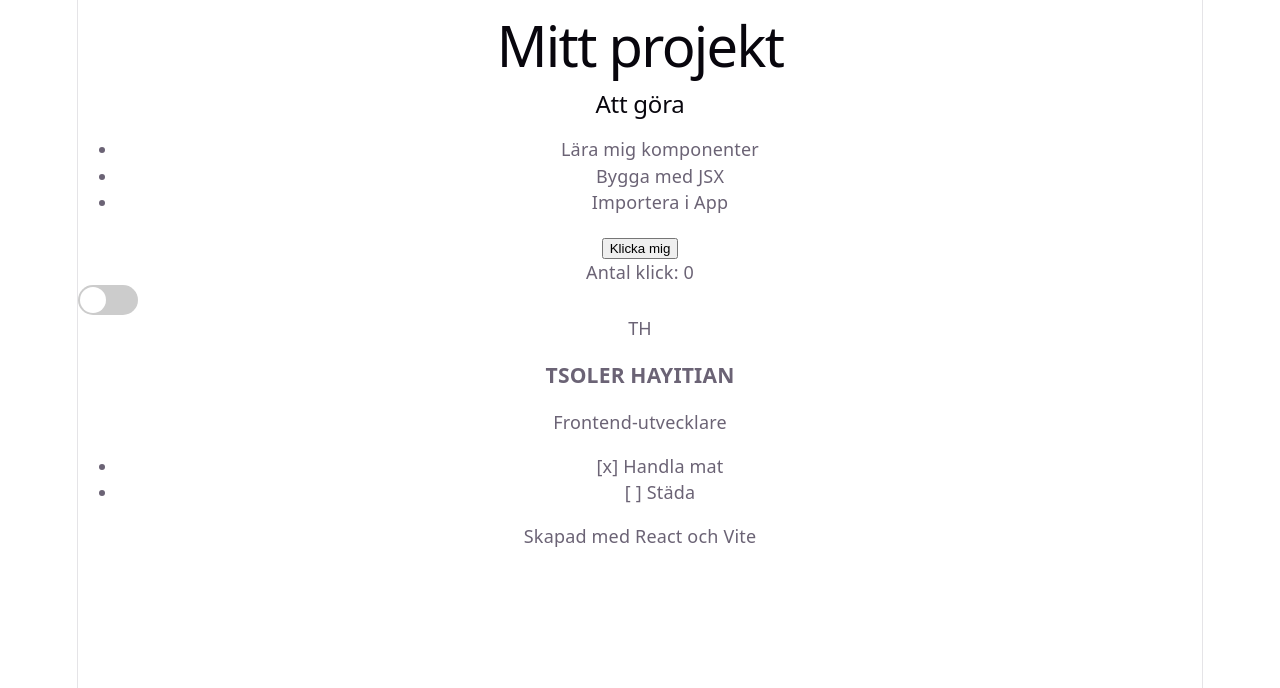
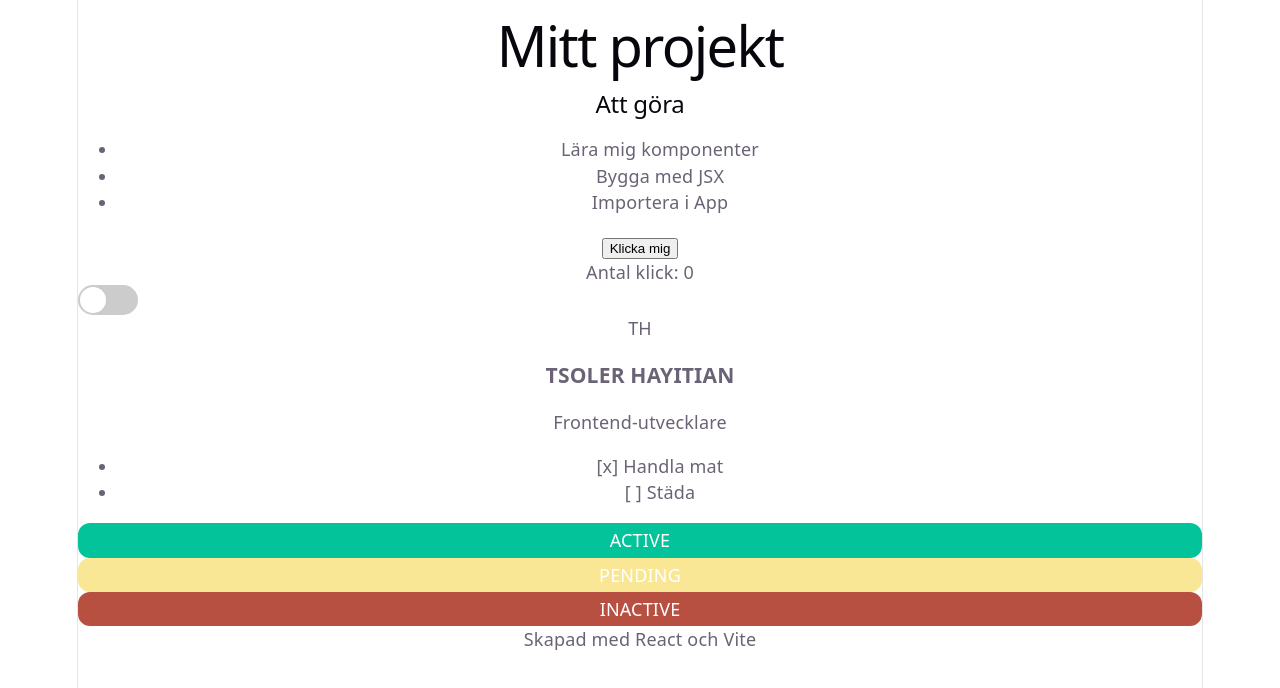
Before and after one commit to TSOLER89/test-vite, a React (Vite) app: page / in a window 1280 px wide. Shown: the top 688 px of the page. Built offline with nearby package versions, Linux system fonts and the light colour scheme.

Commit message:
Add StatusBadge component to display task status with color coding

```diff
--- a/src/App.jsx
+++ b/src/App.jsx
@@ -5,6 +5,8 @@ import ClickButton from './components/ClickButton'
 import ToggleSwitch from './components/ToggleSwitch'
 import ProfileCard from './components/ProfileCard'
 import TaskList from './components/TaskList'
+import StatusBadge from './components/StatusBadge'
+
 import './App.css'
 
 function App() {
@@ -25,6 +27,9 @@ function App() {
           { id: 2, text: "Städa", done: false },
         ]}
       />
+      <StatusBadge status="active" />
+      <StatusBadge status="pending" />
+      <StatusBadge status="inactive" />
       <Footer />
     </>
   )
--- /dev/null
+++ b/src/components/StatusBadge.jsx
@@ -0,0 +1,24 @@
+
+import React from 'react';
+
+function StatusBadge({ status }) {
+  const colors = {
+    active: "#02C39A",
+    pending: "#F9E795",
+    inactive: "#B85042",
+  };
+
+  return (
+    <span
+      style={{
+        background: colors[status],
+        padding: "4px 12px",
+        borderRadius: 12,
+        color: "white",
+      }}
+    >
+      {status.toUpperCase()}
+    </span>
+  );
+}
+export default StatusBadge;
```
